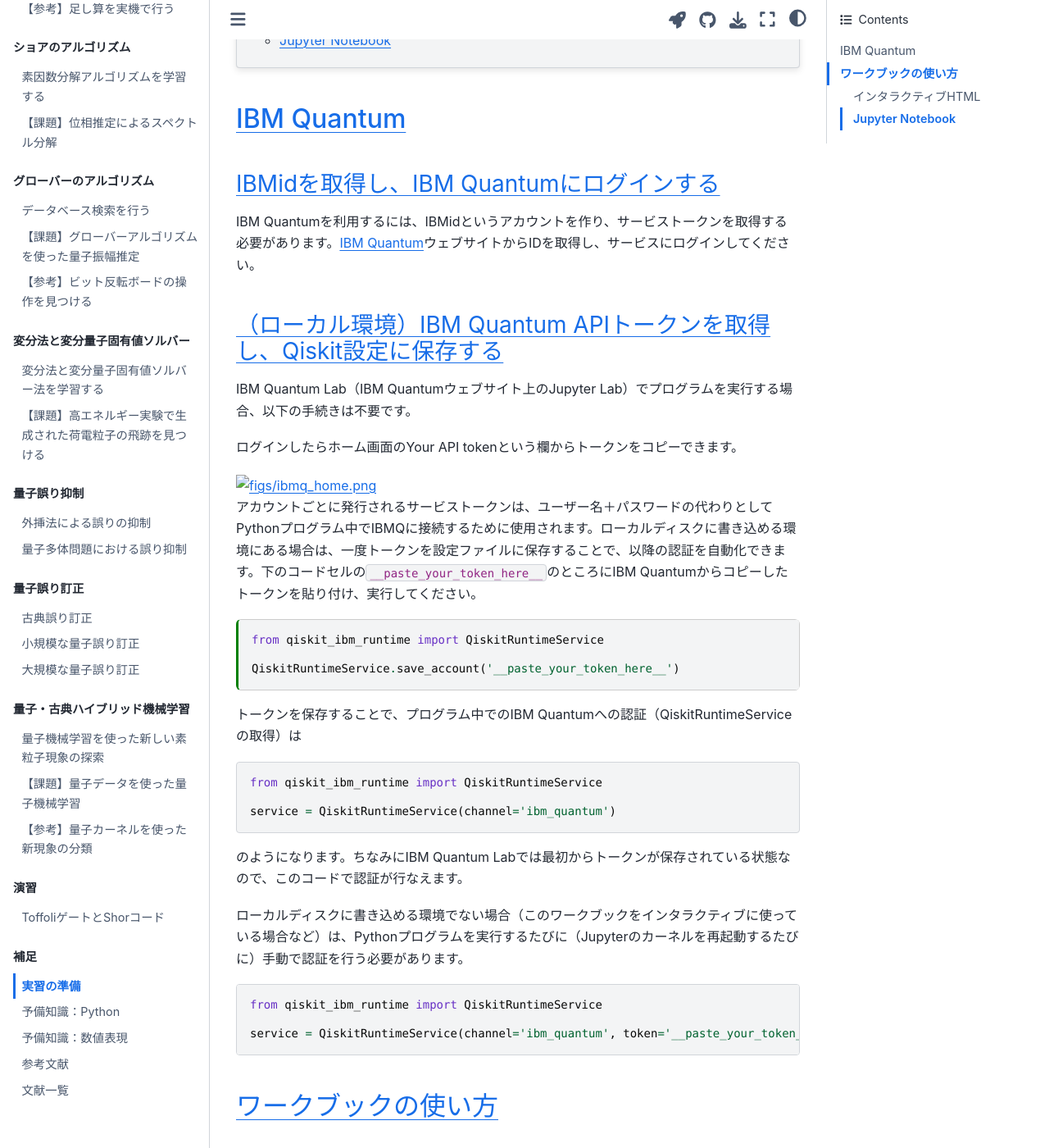
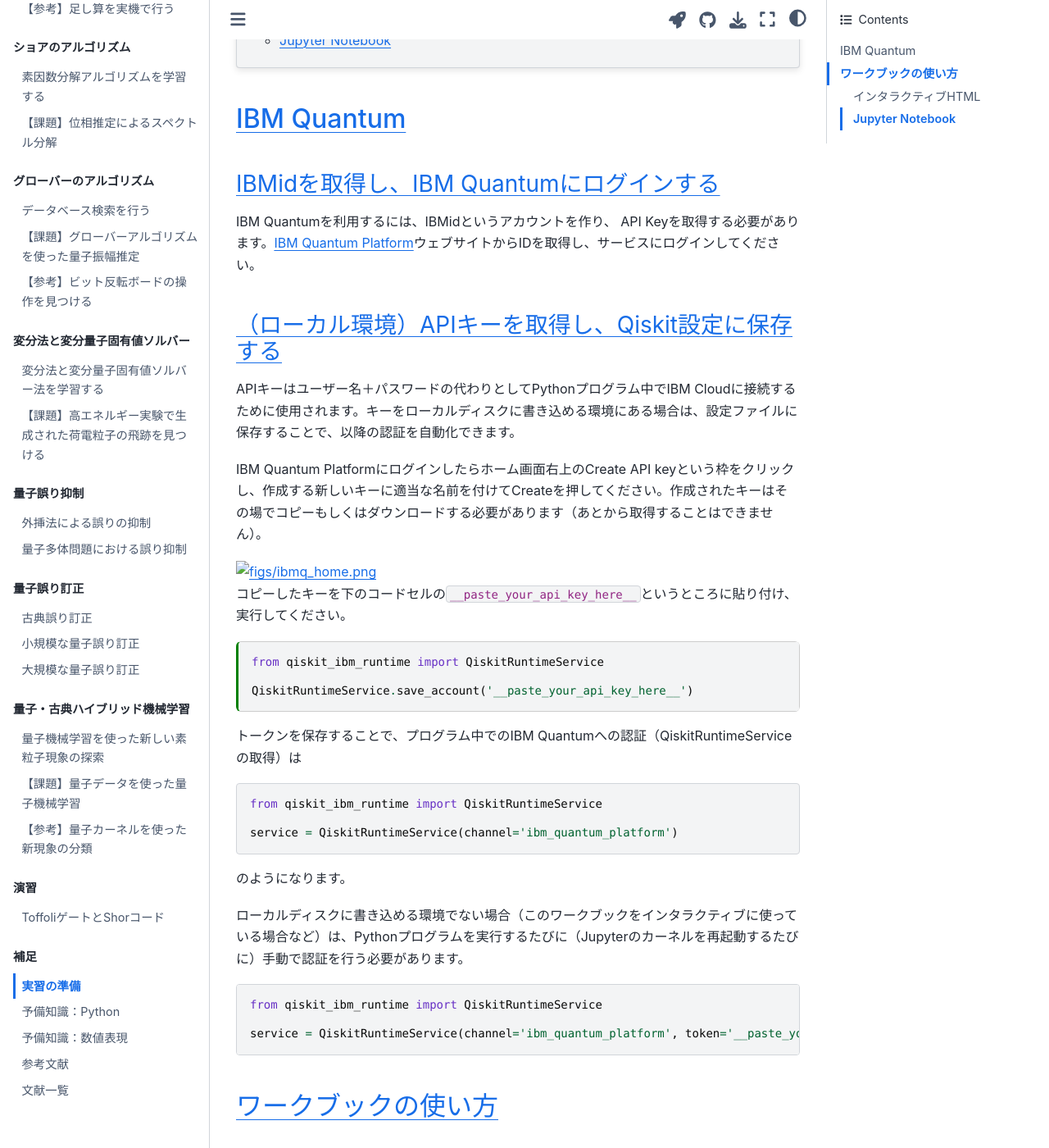
Before and after one commit to UTokyo-ICEPP/qc-workbook, a Jupyter Book: the page built from source/ja/prerequisites.md, in a window 1280 px wide and 1400 px high, scrolled down 305 px. Shown: the whole window at 82% size. Built offline with Jupyter Book 1.0.4 settings and Sphinx 7.4.7 and the Sphinx Book theme 1.1.4, drawn with Linux system fonts in a browser that asks for light colours; some of the changed text lies outside the part shown.

Commit message:
new platform

````diff
--- a/source/ja/prerequisites.md
+++ b/source/ja/prerequisites.md
@@ -38,20 +38,20 @@ local: true
 
 ### IBMidを取得し、IBM Quantumにログインする
 
-IBM Quantumを利用するには、IBMidというアカウントを作り、サービストークンを取得する必要があります。<a href="https://quantum.ibm.com/" target="_blank">IBM Quantum</a>ウェブサイトからIDを取得し、サービスにログインしてください。
+IBM Quantumを利用するには、IBMidというアカウントを作り、 API Keyを取得する必要があります。<a href="https://quantum.cloud.ibm.com/" target="_blank">IBM Quantum Platform</a>ウェブサイトからIDを取得し、サービスにログインしてください。
 
 (install_token)=
-### （ローカル環境）IBM Quantum APIトークンを取得し、Qiskit設定に保存する
+### （ローカル環境）APIキーを取得し、Qiskit設定に保存する
 
-IBM Quantum Lab（IBM Quantumウェブサイト上のJupyter Lab）でプログラムを実行する場合、以下の手続きは不要です。
+APIキーはユーザー名＋パスワードの代わりとしてPythonプログラム中でIBM Cloudに接続するために使用されます。キーをローカルディスクに書き込める環境にある場合は、設定ファイルに保存することで、以降の認証を自動化できます。
 
-ログインしたらホーム画面のYour API tokenという欄からトークンをコピーできます。
+IBM Quantum Platformにログインしたらホーム画面右上のCreate API keyという枠をクリックし、作成する新しいキーに適当な名前を付けてCreateを押してください。作成されたキーはその場でコピーもしくはダウンロードする必要があります（あとから取得することはできません）。
 ```{image} figs/ibmq_home.png
 :height: 400px
 :name: My Account
 ```
 
-アカウントごとに発行されるサービストークンは、ユーザー名＋パスワードの代わりとしてPythonプログラム中でIBMQに接続するために使用されます。ローカルディスクに書き込める環境にある場合は、一度トークンを設定ファイルに保存することで、以降の認証を自動化できます。下のコードセルの`__paste_your_token_here__`のところにIBM Quantumからコピーしたトークンを貼り付け、実行してください。
+コピーしたキーを下のコードセルの`__paste_your_api_key_here__`というところに貼り付け、実行してください。
 
 ```{code-cell} ipython3
 ---
@@ -62,7 +62,7 @@ tags: [raises-exception, remove-output]
 ---
 from qiskit_ibm_runtime import QiskitRuntimeService
 
-QiskitRuntimeService.save_account('__paste_your_token_here__')
+QiskitRuntimeService.save_account('__paste_your_api_key_here__')
 ```
 
 +++ {"editable": true, "slideshow": {"slide_type": ""}}
@@ -72,17 +72,17 @@ QiskitRuntimeService.save_account('__paste_your_token_here__')
 ```{code-block} python
 from qiskit_ibm_runtime import QiskitRuntimeService
 
-service = QiskitRuntimeService(channel='ibm_quantum')
+service = QiskitRuntimeService(channel='ibm_quantum_platform')
 ```
 
-のようになります。ちなみにIBM Quantum Labでは最初からトークンが保存されている状態なので、このコードで認証が行なえます。
+のようになります。
 
 ローカルディスクに書き込める環境でない場合（このワークブックをインタラクティブに使っている場合など）は、Pythonプログラムを実行するたびに（Jupyterのカーネルを再起動するたびに）手動で認証を行う必要があります。
 
 ```{code-block} python
 from qiskit_ibm_runtime import QiskitRuntimeService
 
-service = QiskitRuntimeService(channel='ibm_quantum', token='__paste_your_token_here__')
+service = QiskitRuntimeService(channel='ibm_quantum_platform', token='__paste_your_api_key_here__')
 ```
 
 ## ワークブックの使い方
@@ -118,5 +118,9 @@ service = QiskitRuntimeService(channel='ibm_quantum', token='__paste_your_token_
 ノートブックをローカルに実行するためには、Pythonバージョン3.10以上が必要です。また、`pip`を使って以下のパッケージをインストールする必要があります。
 
 ```{code-block}
-pip install qiskit qiskit-aer qiskit-ibm-runtime qiskit-experiments qiskit-machine-learning qiskit-optimization matplotlib pylatexenc pandas tabulate
+pip install qiskit qiskit-aer qiskit-ibm-runtime qiskit-experiments qiskit-optimization matplotlib pylatexenc pandas tabulate
 ```
+
+```{code-cell} ipython3
+
+```
````
Also changed, not shown: other parts of source/ja/prerequisites.md (+6 -6 lines), source/figs/ibmq_home.png.
